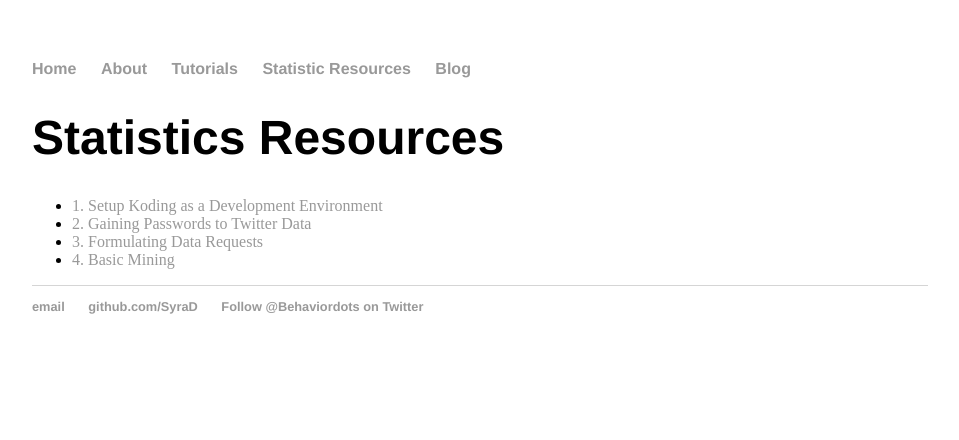
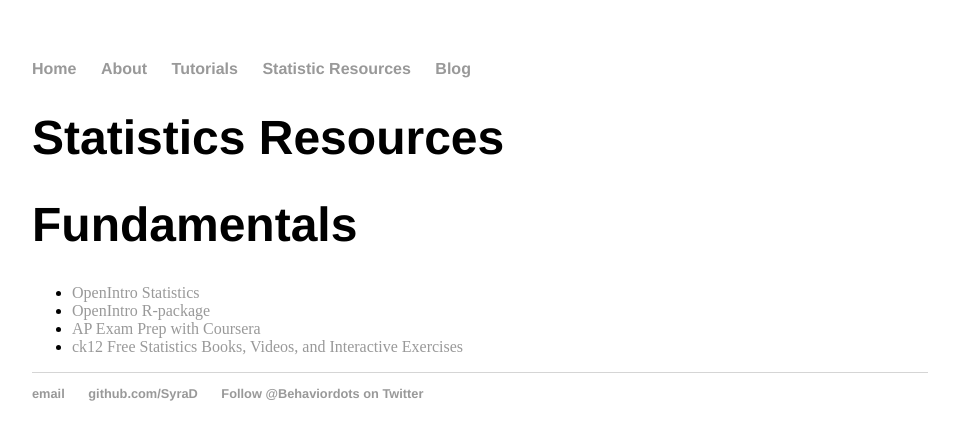
Before and after one commit to SyraD/SyraD.github.io, a Jekyll site: the page built from stat/index.html, in a window 1280 px wide. Shown: the top 440 px of the page, without its empty margins (160-1119 px from the left). Built offline with Jekyll 4.4.1, drawn with Linux system fonts in a browser that asks for light colours.

Commit message:
updating stats links

```diff
--- a/stat/index.html
+++ b/stat/index.html
@@ -8,9 +8,11 @@
 
 <h1>Statistics Resources</h1>
 
+<h1>Fundamentals</h1>
+
 <ul>
-  <li><a href="https://github.com/SyraD/Python_DataMining_StepByStep/blob/master/1KodingVM_setup.md">1. Setup Koding as a Development Environment </a></li>
-  <li><a href="https://github.com/SyraD/Python_DataMining_StepByStep/blob/master/2Passwords_to_TwitterData.md">2. Gaining Passwords to Twitter Data </a></li>
-  <li><a href="https://github.com/SyraD/Python_DataMining_StepByStep/blob/master/3Formulate_TwitterAPI_requests.md">3. Formulating Data Requests </a></li>
-  <li><a href="https://github.com/SyraD/Python_DataMining_StepByStep/tree/master/4BasicMining">4. Basic Mining </a></li>
+  <li><a href="https://www.openintro.org/stat/index.php"> OpenIntro Statistics </a></li>
+  <li><a href="https://github.com/OpenIntroOrg/openintro-r-package"> OpenIntro R-package </a></li>
+  <li><a href="https://courses.edx.org/courses/TBRx/STATx/1T2015/"> AP Exam Prep with Coursera</a></li>
+  <li><a href="http://www.ck12.org/statistics/"> ck12 Free Statistics Books, Videos, and Interactive Exercises </a></li>
 </div>
```
